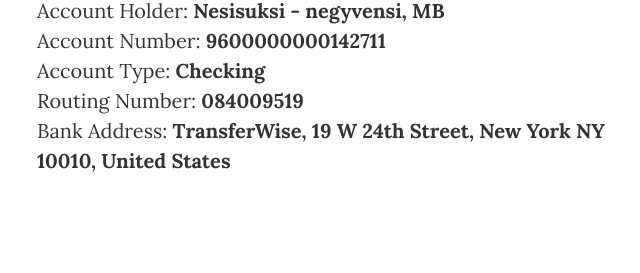
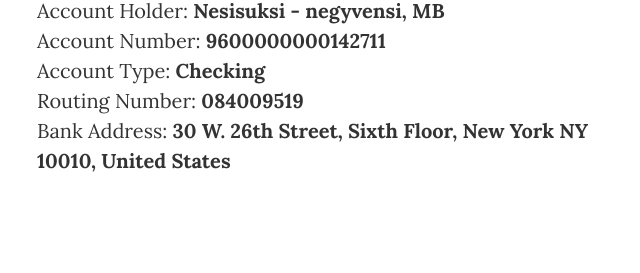
Before and after one commit to nesisuksi-negyvensi/nesisuksi-negyvensi.github.io, a Jekyll site: the page built from index.md, in a window 1280 px wide. Shown: the part 754-1027 px from the top of the page, without its empty margins (303-943 px from the left). Built offline with Jekyll 4.4.1, drawn with Linux system fonts in a browser that asks for light colours.

Commit message:
Different bank address

```diff
--- a/index.md
+++ b/index.md
@@ -23,6 +23,6 @@ layout: default
         Account Number: <strong>9600000000142711</strong><br />
         Account Type: <strong>Checking</strong><br />
         Routing Number: <strong>084009519</strong><br />
-        Bank Address: <strong>TransferWise, 19 W 24th Street, New York NY 10010, United States</strong>
+        Bank Address: <strong>30 W. 26th Street, Sixth Floor, New York NY 10010, United States</strong>
     </div>
 </section>
```
